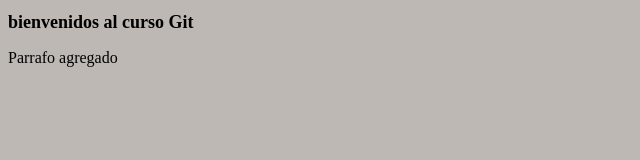
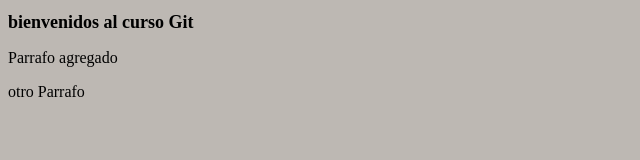
Before and after one commit to NeriJC/CursoGit2, a plain HTML site: page index.html in a window 1280 px wide. Shown: the full height of the page, 0-640 px from the left. Drawn offline with Linux system fonts and the light colour scheme.

Commit message:
Agregado tercer parrafo

```diff
--- a/index.html
+++ b/index.html
@@ -9,5 +9,10 @@
 <body>
     <h1>bienvenidos al curso Git</h1>
     <p> Parrafo agregado </p>
+
+
+
+
+    <p>otro Parrafo</p>
 </body>
 </html>
```
